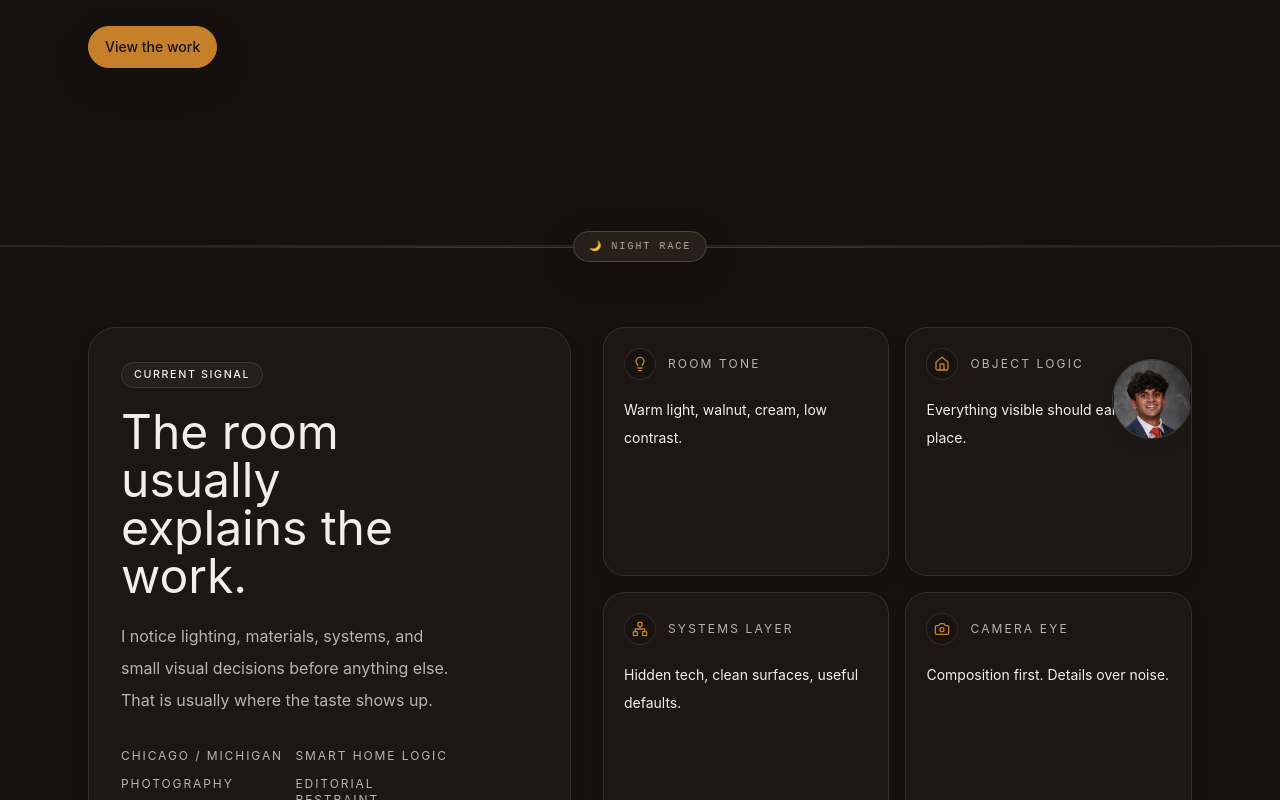
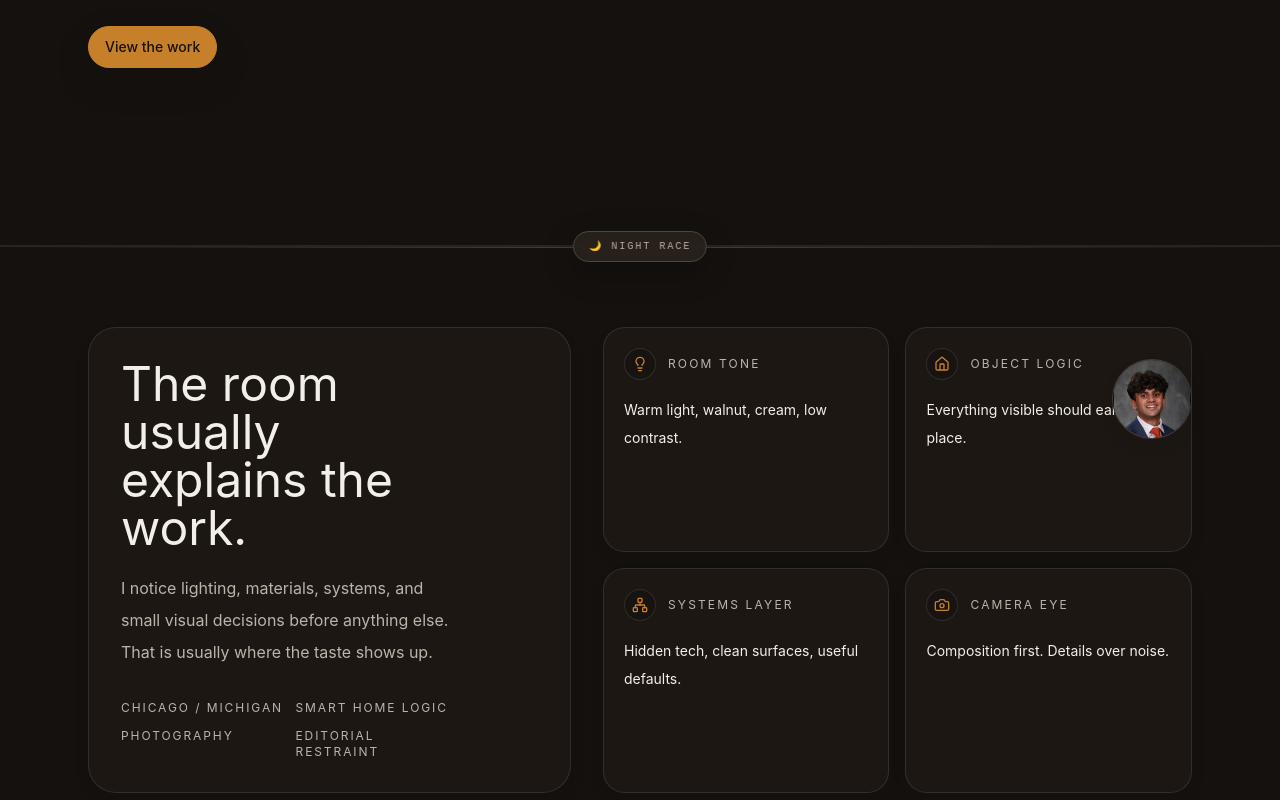
Before and after one commit to mohabbis/personal-portfolio, a Next.js app: page / in a window 1280 px wide. Shown: the part 520-1320 px from the top of the page. Built offline with nearby package versions, Linux system fonts and the light colour scheme.

Commit message:
Remove current signal label

```diff
--- a/components/sections/home/current-signal.tsx
+++ b/components/sections/home/current-signal.tsx
@@ -2,7 +2,6 @@ import Image from "next/image";
 import { Camera, Home, Lightbulb, Network } from "lucide-react";
 
 import { Container } from "@/components/ui/container";
-import { Tag } from "@/components/ui/tag";
 
 const signals = [
   {
@@ -45,9 +44,7 @@ export function CurrentSignalSection() {
 
         <div className="grid gap-8 lg:grid-cols-[minmax(0,0.82fr)_minmax(0,1fr)] lg:items-stretch">
           <div className="rounded-[1.75rem] border border-white/10 bg-card/70 p-6 pr-6 shadow-soft sm:p-8 sm:pr-28">
-            <Tag>Current signal</Tag>
-
-            <h2 className="mt-5 max-w-xl font-display text-4xl text-foreground sm:text-5xl">
+            <h2 className="max-w-xl font-display text-4xl text-foreground sm:text-5xl">
               The room usually explains the work.
             </h2>
 
```
